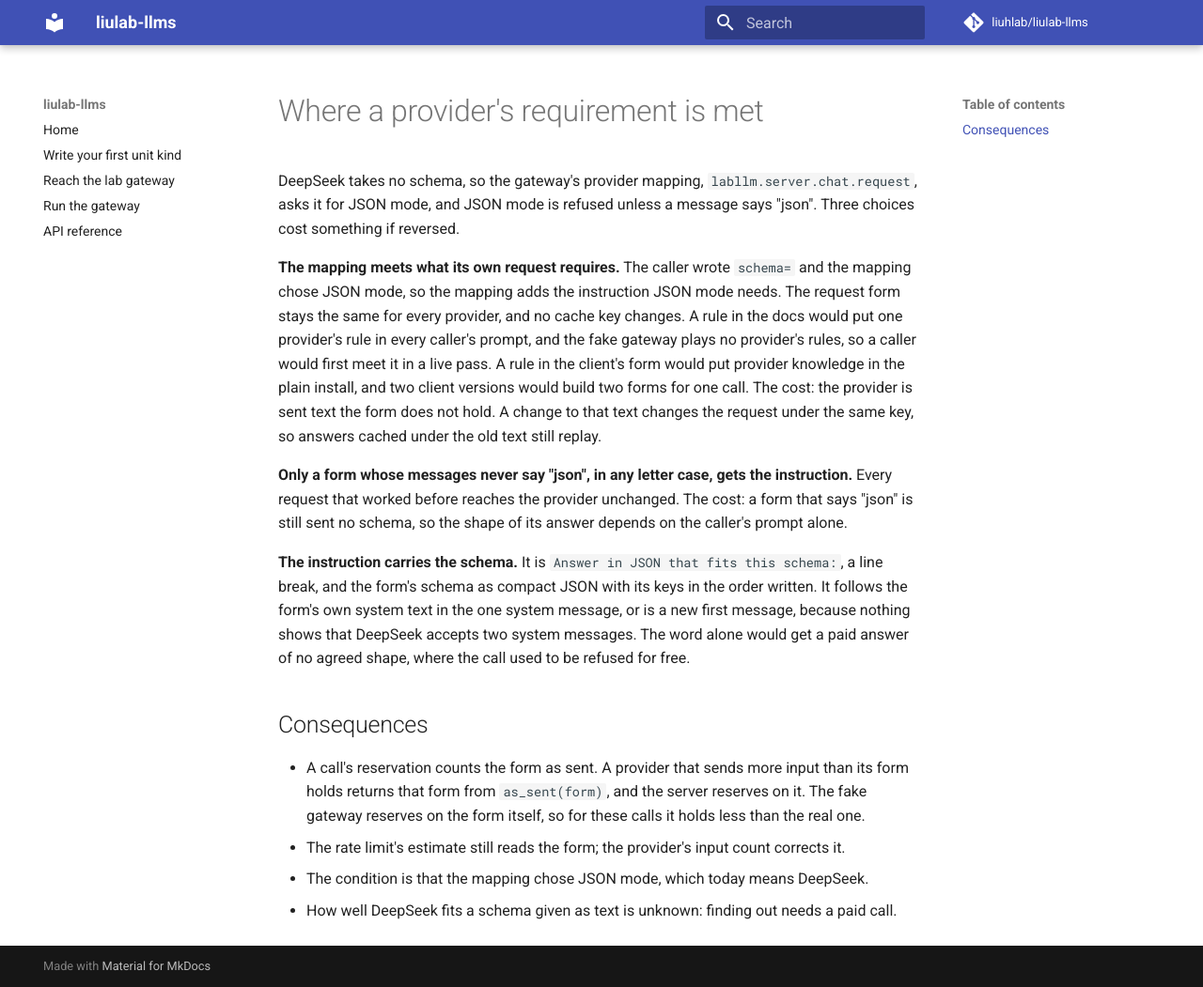
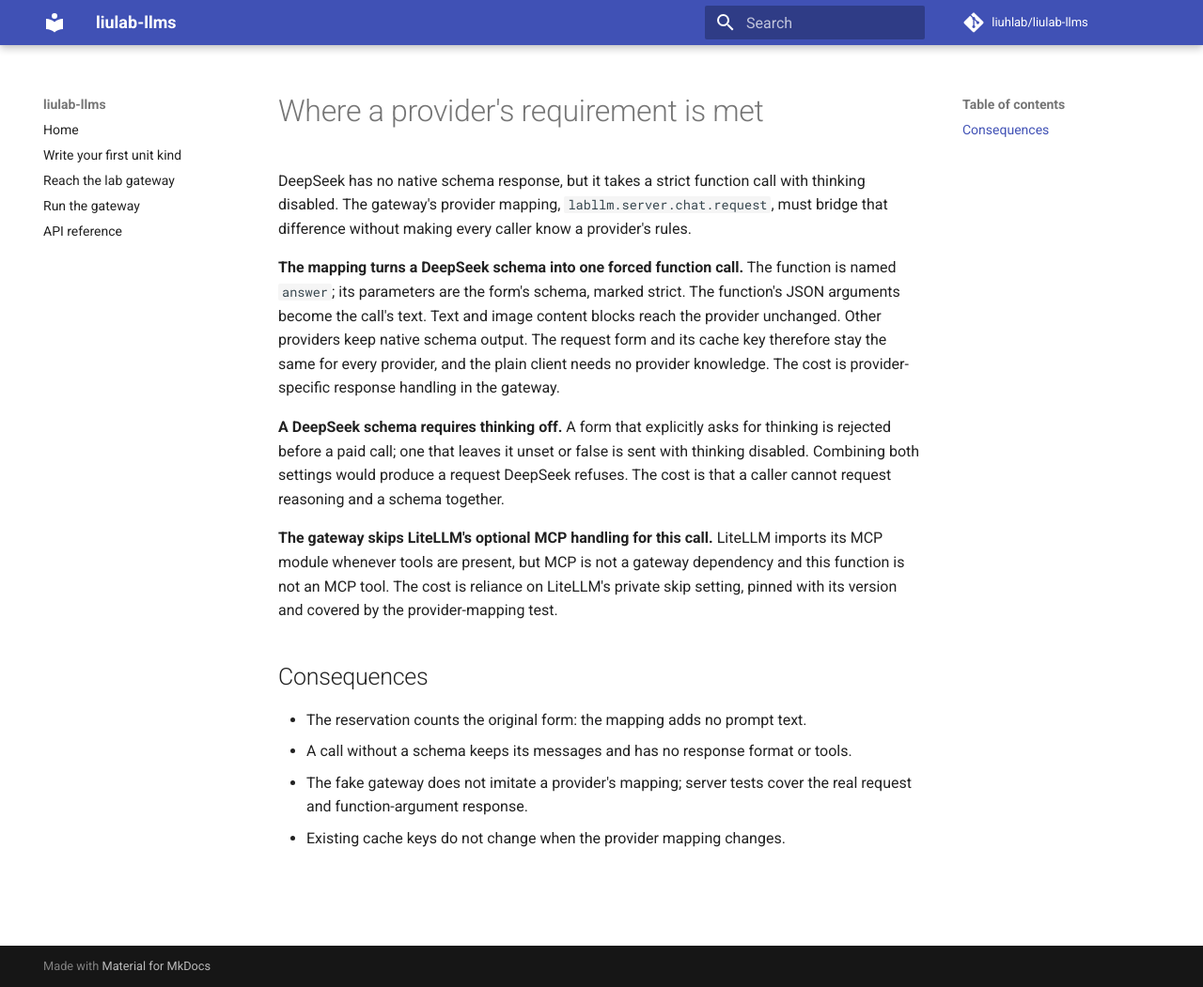
Before and after one commit to liuhlab/liulab-llms, an MkDocs documentation site: the page built from docs/adr/0012-where-a-providers-requirement-is-met.md, in a window 1280 px wide and 1051 px high. Shown: the whole window at 94% size. Built offline with MkDocs 1.6.1 and Material for MkDocs 9.7.7, drawn with Linux system fonts in a browser that asks for light colours; comment, search, counter and statistics services are not loaded.

Commit message:
Add DeepSeek image and strict schema support (#57)

```diff
--- a/docs/adr/0012-where-a-providers-requirement-is-met.md
+++ b/docs/adr/0012-where-a-providers-requirement-is-met.md
@@ -5,35 +5,31 @@ search:
 
 # Where a provider's requirement is met
 
-DeepSeek takes no schema, so the gateway's provider mapping, `labllm.server.chat.request`,
-asks it for JSON mode, and JSON mode is refused unless a message says "json". Three choices
-cost something if reversed.
+DeepSeek has no native schema response, but it takes a strict function call with thinking
+disabled. The gateway's provider mapping, `labllm.server.chat.request`, must bridge that
+difference without making every caller know a provider's rules.
 
-**The mapping meets what its own request requires.** The caller wrote `schema=` and the
-mapping chose JSON mode, so the mapping adds the instruction JSON mode needs. The request
-form stays the same for every provider, and no cache key changes. A rule in the docs would
-put one provider's rule in every caller's prompt, and the fake gateway plays no provider's
-rules, so a caller would first meet it in a live pass. A rule in the client's form would put
-provider knowledge in the plain install, and two client versions would build two forms for
-one call. The cost: the provider is sent text the form does not hold. A change to that text
-changes the request under the same key, so answers cached under the old text still replay.
+**The mapping turns a DeepSeek schema into one forced function call.** The function is named
+`answer`; its parameters are the form's schema, marked strict. The function's JSON arguments
+become the call's text. Text and image content blocks reach the provider unchanged. Other
+providers keep native schema output. The request form and its cache key therefore stay the
+same for every provider, and the plain client needs no provider knowledge. The cost is
+provider-specific response handling in the gateway.
 
-**Only a form whose messages never say "json", in any letter case, gets the instruction.**
-Every request that worked before reaches the provider unchanged. The cost: a form that says
-"json" is still sent no schema, so the shape of its answer depends on the caller's prompt
-alone.
+**A DeepSeek schema requires thinking off.** A form that explicitly asks for thinking is
+rejected before a paid call; one that leaves it unset or false is sent with thinking disabled.
+Combining both settings would produce a request DeepSeek refuses. The cost is that a caller
+cannot request reasoning and a schema together.
 
-**The instruction carries the schema.** It is `Answer in JSON that fits this schema:`, a
-line break, and the form's schema as compact JSON with its keys in the order written. It
-follows the form's own system text in the one system message, or is a new first message,
-because nothing shows that DeepSeek accepts two system messages. The word alone would get a
-paid answer of no agreed shape, where the call used to be refused for free.
+**The gateway skips LiteLLM's optional MCP handling for this call.** LiteLLM imports its MCP
+module whenever tools are present, but MCP is not a gateway dependency and this function is
+not an MCP tool. The cost is reliance on LiteLLM's private skip setting, pinned with its
+version and covered by the provider-mapping test.
 
 ## Consequences
 
-- A call's reservation counts the form as sent. A provider that sends more input than its
-  form holds returns that form from `as_sent(form)`, and the server reserves on it. The fake
-  gateway reserves on the form itself, so for these calls it holds less than the real one.
-- The rate limit's estimate still reads the form; the provider's input count corrects it.
-- The condition is that the mapping chose JSON mode, which today means DeepSeek.
-- How well DeepSeek fits a schema given as text is unknown: finding out needs a paid call.
+- The reservation counts the original form: the mapping adds no prompt text.
+- A call without a schema keeps its messages and has no response format or tools.
+- The fake gateway does not imitate a provider's mapping; server tests cover the real request
+  and function-argument response.
+- Existing cache keys do not change when the provider mapping changes.
```
Also changed, not shown: CHANGELOG.md (+6 -0 lines), 5 other files.
